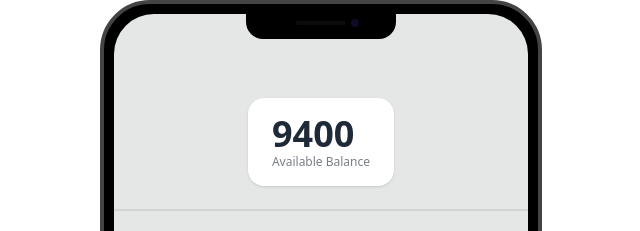
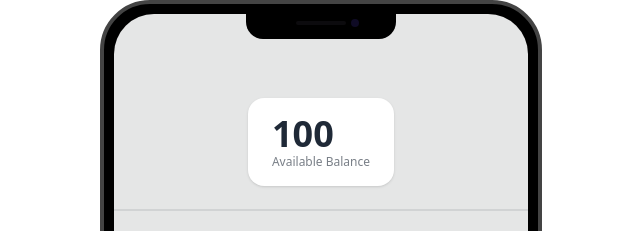
Before and after one commit to rummansaaqeb/payoo-MFS, a plain HTML site: page home.html in a window 1280 px wide. Shown: the top 231 px of the page, 319-959 px from the left. Drawn offline with nearby package versions, Linux system fonts and the light colour scheme.

Commit message:
changed default balance

```diff
--- a/home.html
+++ b/home.html
@@ -20,7 +20,7 @@
                     <div>
                         <div class="stats shadow">
                             <div class="stat">
-                                <div id="account-balance" class="stat-value">9400</div>
+                                <div id="account-balance" class="stat-value">100</div>
                                 <div class="stat-desc">Available Balance</div>
                             </div>
                         </div>
```
